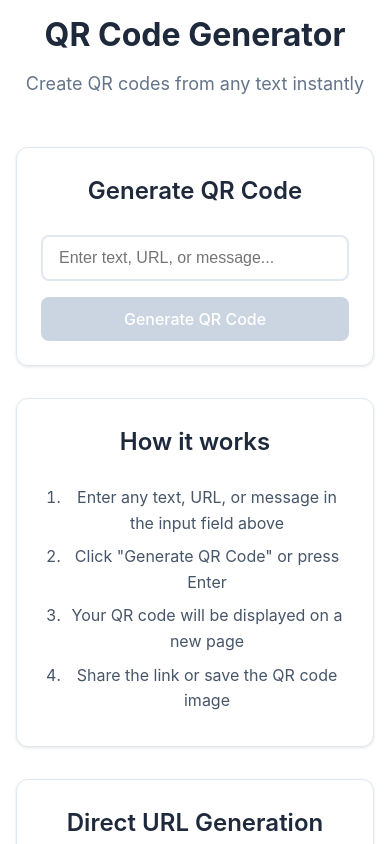
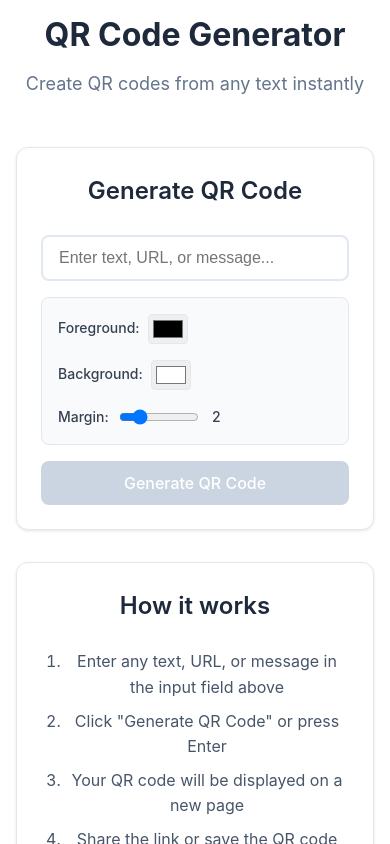
Before and after one commit to Cheersupzoo/free-qrcode, a Svelte app: page / in a window 390 px wide. Shown: the top 844 px of the page. Built offline with nearby package versions, Linux system fonts and the light colour scheme.

Commit message:
Encode QR settings in URL parameters

```diff
--- a/src/routes/Home.svelte
+++ b/src/routes/Home.svelte
@@ -5,10 +5,18 @@
 
   let { navigate }: Props = $props();
   let text = $state('');
+  let foregroundColor = $state('#000000');
+  let backgroundColor = $state('#ffffff');
+  let margin = $state(2);
 
   function handleSubmit() {
     if (text.trim()) {
-      navigate('generate', { text: text.trim() });
+      navigate('generate', {
+        text: text.trim(),
+        fg: foregroundColor,
+        bg: backgroundColor,
+        margin: margin.toString()
+      });
     }
   }
 
@@ -37,6 +45,35 @@
           class="text-input"
           aria-label="Text input for QR code generation"
         />
+        <div class="color-controls">
+          <div class="color-group">
+            <label for="home-fg-color">Foreground:</label>
+            <input
+              type="color"
+              id="home-fg-color"
+              bind:value={foregroundColor}
+            />
+          </div>
+          <div class="color-group">
+            <label for="home-bg-color">Background:</label>
+            <input
+              type="color"
+              id="home-bg-color"
+              bind:value={backgroundColor}
+            />
+          </div>
+          <div class="color-group">
+            <label for="home-margin">Margin:</label>
+            <input
+              type="range"
+              id="home-margin"
+              min="0"
+              max="10"
+              bind:value={margin}
+            />
+            <span class="margin-display">{margin}</span>
+          </div>
+        </div>
         <button
           onclick={handleSubmit}
           disabled={!text.trim()}
@@ -430,6 +467,49 @@
       width: 100%;
     }
 
+    .color-controls {
+      display: flex;
+      gap: 1rem;
+      align-items: center;
+      flex-wrap: wrap;
+      padding: 1rem;
+      background: #f8fafc;
+      border-radius: 8px;
+      border: 1px solid #e2e8f0;
+    }
+
+    .color-group {
+      display: flex;
+      align-items: center;
+      gap: 0.5rem;
+    }
+
+    .color-group label {
+      font-size: 0.875rem;
+      font-weight: 500;
+      color: #374151;
+      white-space: nowrap;
+    }
+
+    .color-group input[type="color"] {
+      width: 40px;
+      height: 30px;
+      border: 1px solid #e2e8f0;
+      border-radius: 4px;
+      cursor: pointer;
+    }
+
+    .color-group input[type="range"] {
+      width: 80px;
+    }
+
+    .margin-display {
+      font-size: 0.875rem;
+      font-weight: 500;
+      color: #374151;
+      min-width: 15px;
+    }
+
     .url-example {
       font-size: 0.75rem;
     }
```
